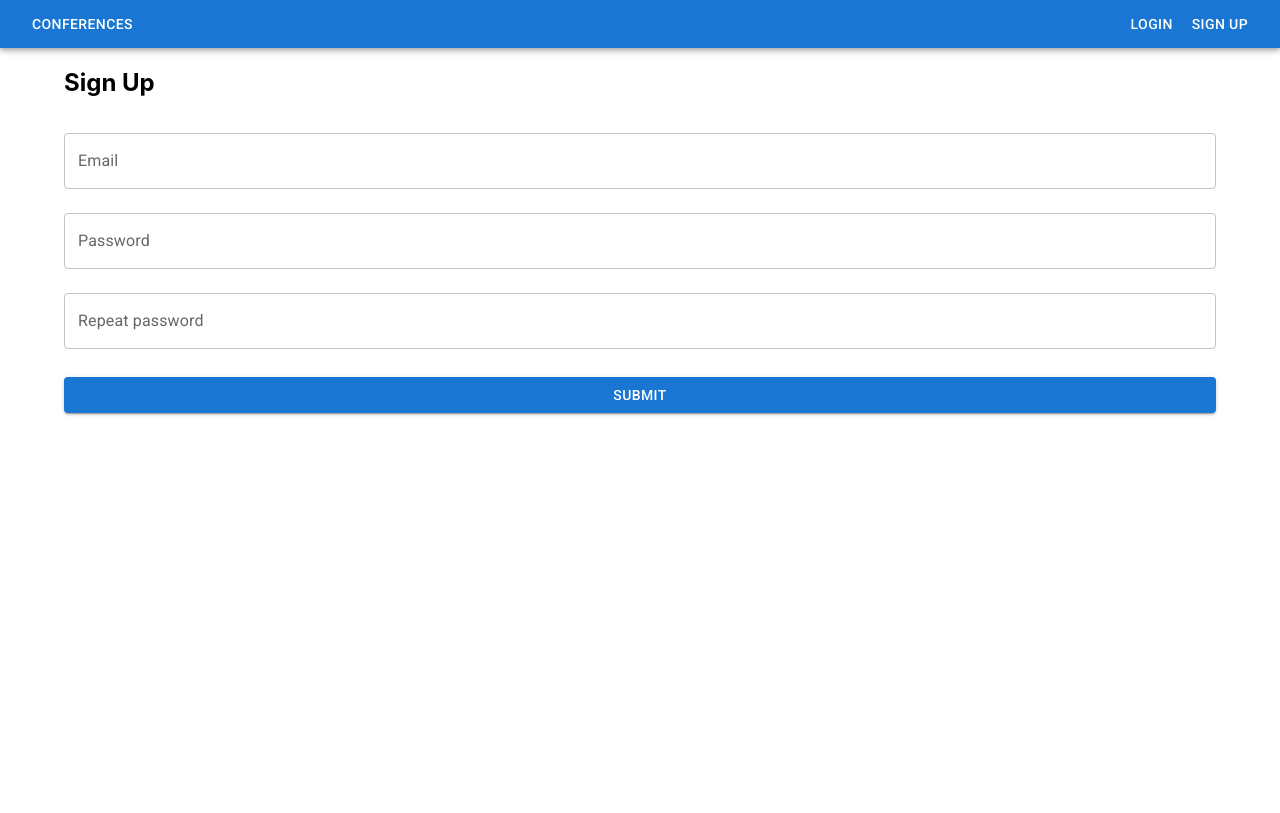
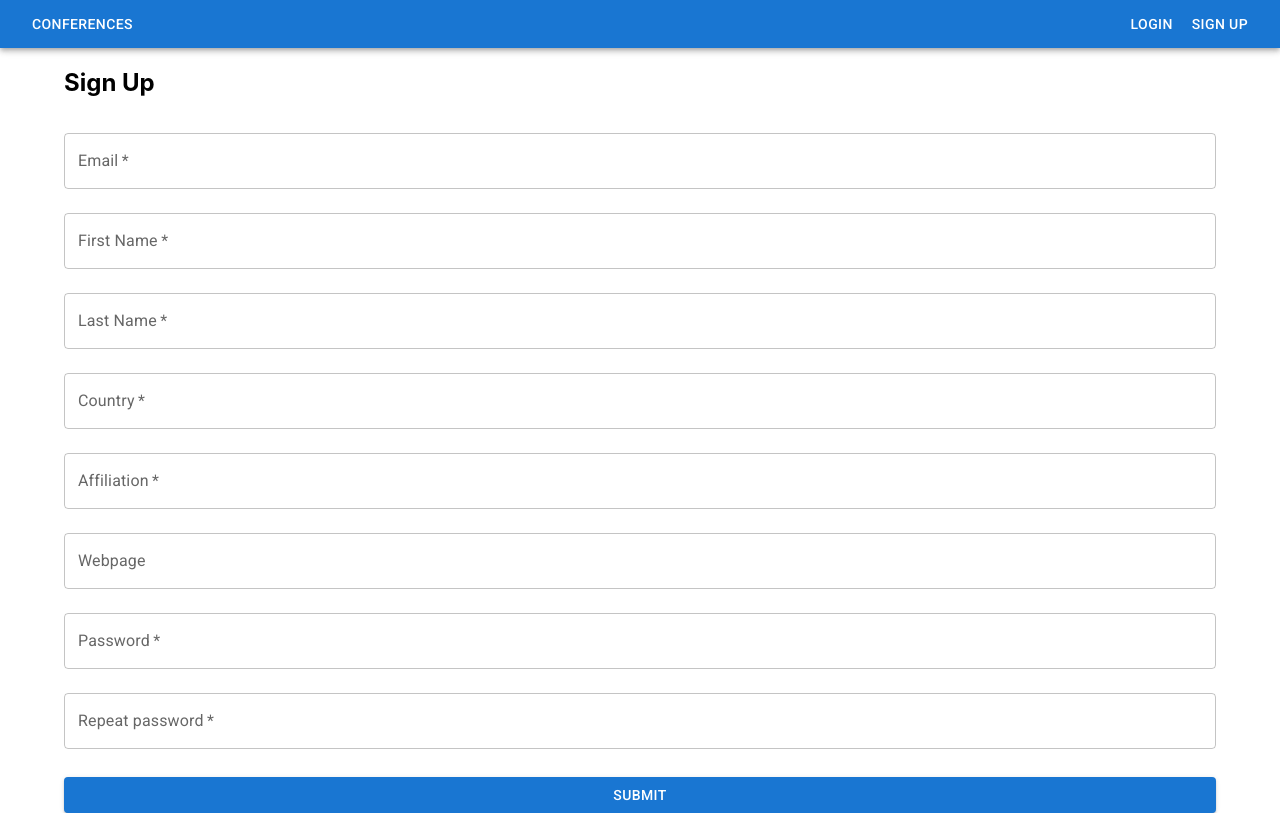
Before and after one commit to ayushchenk/conference, a React (Create React App) app in the folder conference/: page /sign-up in a window 1280 px wide. Built offline with nearby package versions, Linux system fonts and the light colour scheme.

Commit message:
update sign up form fields, refactor

```diff
--- a/conference/src/components/SignUpForm/SignUpForm.hooks.tsx
+++ b/conference/src/components/SignUpForm/SignUpForm.hooks.tsx
@@ -10,7 +10,7 @@ export const usePostSignUpApi = () => {
     });
 
     const post = useCallback((data: SignUpRequest) => {
-        axios.post("/sign-up", data)
+        axios.post("/Account/Register", data)
             .then(response => {
                 setResponse({
                     data: response.data,
@@ -19,7 +19,6 @@ export const usePostSignUpApi = () => {
                 });
             })
             .catch(error => {
-                console.error(error);
                 setResponse({
                     data: {},
                     isError: true,
--- a/conference/src/components/SignUpForm/SignUpForm.tsx
+++ b/conference/src/components/SignUpForm/SignUpForm.tsx
@@ -1,50 +1,52 @@
+import { useNavigate } from "react-router-dom";
 import { useFormik } from "formik";
-import * as yup from "yup";
 import Button from "@mui/material/Button";
 import TextField from "@mui/material/TextField";
 import Alert from "@mui/material/Alert";
 import Collapse from "@mui/material/Collapse";
 import { usePostSignUpApi } from "./SignUpForm.hooks";
+import { validationSchema } from "./SignUpForm.validator";
+
 
 export const SignUpForm = () => {
   const { data, isError, isLoading, post } = usePostSignUpApi();
-
-  const validationSchema = yup.object({
-    email: yup
-      .string()
-      .email("Enter a valid email")
-      .required("Email is required"),
-    password1: yup
-      .string()
-      .min(8, "Password should be of minimum 8 characters length")
-      .required("Password is required"),
-    password2: yup
-      .string()
-      .oneOf([yup.ref("password1")], "Passwords must match")
-      .min(8, "Password should be of minimum 8 characters length")
-      .required("Password is required"),
-  });
+  const navigate = useNavigate();
 
   const formik = useFormik({
     initialValues: {
       email: "",
+      firstName: "",
+      lastName: "",
+      country: "",
+      affiliation: "",
+      webpage: "",
       password1: "",
-      password2: "",
+      password2: ""
     },
     validationSchema: validationSchema,
     onSubmit: (values) => {
       const formData = {
         email: values.email,
-        password: values.password1,
+        firstName: values.firstName,
+        lastName: values.lastName,
+        country: values.country,
+        affiliation: values.affiliation,
+        webpage: values.webpage,
+        password: values.password1
       };
-      post(formData)
+      post(formData);
     },
   });
+
+  if (!isLoading && !isError) {
+    navigate("/");
+  };
 
   return (
     <form onSubmit={formik.handleSubmit}>
       <TextField
         fullWidth
+        required
         margin="normal"
         id="email"
         name="email"
@@ -56,6 +58,71 @@ export const SignUpForm = () => {
       />
       <TextField
         fullWidth
+        required
+        margin="normal"
+        id="firstName"
+        name="firstName"
+        label="First Name"
+        type="text"
+        value={formik.values.firstName}
+        onChange={formik.handleChange}
+        error={formik.touched.firstName && Boolean(formik.errors.firstName)}
+        helperText={formik.touched.firstName && formik.errors.firstName}
+      />
+      <TextField
+        fullWidth
+        required
+        margin="normal"
+        id="lastName"
+        name="lastName"
+        label="Last Name"
+        type="text"
+        value={formik.values.lastName}
+        onChange={formik.handleChange}
+        error={formik.touched.lastName && Boolean(formik.errors.lastName)}
+        helperText={formik.touched.lastName && formik.errors.lastName}
+      />
+      <TextField
+        fullWidth
+        required
+        margin="normal"
+        id="country"
+        name="country"
+        label="Country"
+        type="text"
+        value={formik.values.country}
+        onChange={formik.handleChange}
+        error={formik.touched.country && Boolean(formik.errors.country)}
+        helperText={formik.touched.country && formik.errors.country}
+      />
+      <TextField
+        fullWidth
+        required
+        margin="normal"
+        id="affiliation"
+        name="affiliation"
+        label="Affiliation"
+        type="text"
+        value={formik.values.affiliation}
+        onChange={formik.handleChange}
+        error={formik.touched.affiliation && Boolean(formik.errors.affiliation)}
+        helperText={formik.touched.affiliation && formik.errors.affiliation}
+      />
+      <TextField
+        fullWidth
+        margin="normal"
+        id="webpage"
+        name="webpage"
+        label="Webpage"
+        type="text"
+        value={formik.values.webpage}
+        onChange={formik.handleChange}
+        error={formik.touched.webpage && Boolean(formik.errors.webpage)}
+        helperText={formik.touched.webpage && formik.errors.webpage}
+      />
+      <TextField
+        fullWidth
+        required
         margin="normal"
         id="password1"
         name="password1"
@@ -68,6 +135,7 @@ export const SignUpForm = () => {
       />
       <TextField
         fullWidth
+        required
         margin="normal"
         id="password2"
         name="password2"
--- a/conference/src/components/SignUpForm/SignUpForm.types.ts
+++ b/conference/src/components/SignUpForm/SignUpForm.types.ts
@@ -1,5 +1,10 @@
 export type SignUpRequest = {
     email: string,
+    firstName: string,
+    lastName: string,
+    country: string,
+    affiliation: string,
+    webpage: string,
     password: string
 }
 
--- /dev/null
+++ b/conference/src/components/SignUpForm/SignUpForm.validator.ts
@@ -0,0 +1,31 @@
+import * as yup from "yup";
+
+export const validationSchema = yup.object({
+    email: yup
+        .string()
+        .email("Enter a valid email")
+        .required("Email is required"),
+    firstName: yup
+        .string()
+        .required("First name is required"),
+    lastName: yup
+        .string()
+        .required("Last name is required"),
+    country: yup
+        .string()
+        .required("Country is required"),
+    affiliation: yup
+        .string()
+        .required("Affiliation is required"),
+        webpage: yup
+        .string(),
+    password1: yup
+        .string()
+        .min(8, "Password should be of minimum 8 characters length")
+        .required("Password is required"),
+    password2: yup
+        .string()
+        .oneOf([yup.ref("password1")], "Passwords must match")
+        .min(8, "Password should be of minimum 8 characters length")
+        .required("Password is required"),
+});
```
